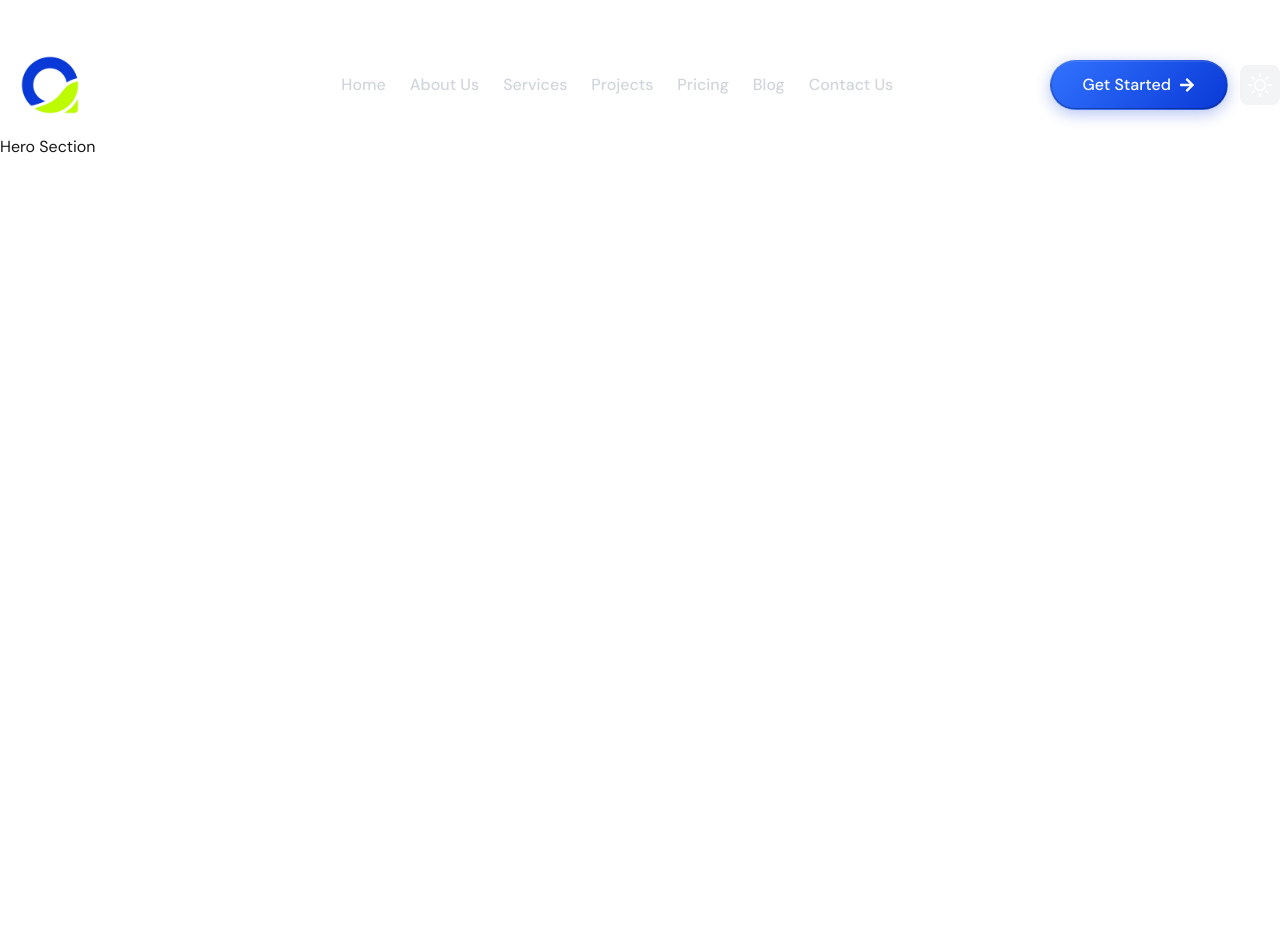
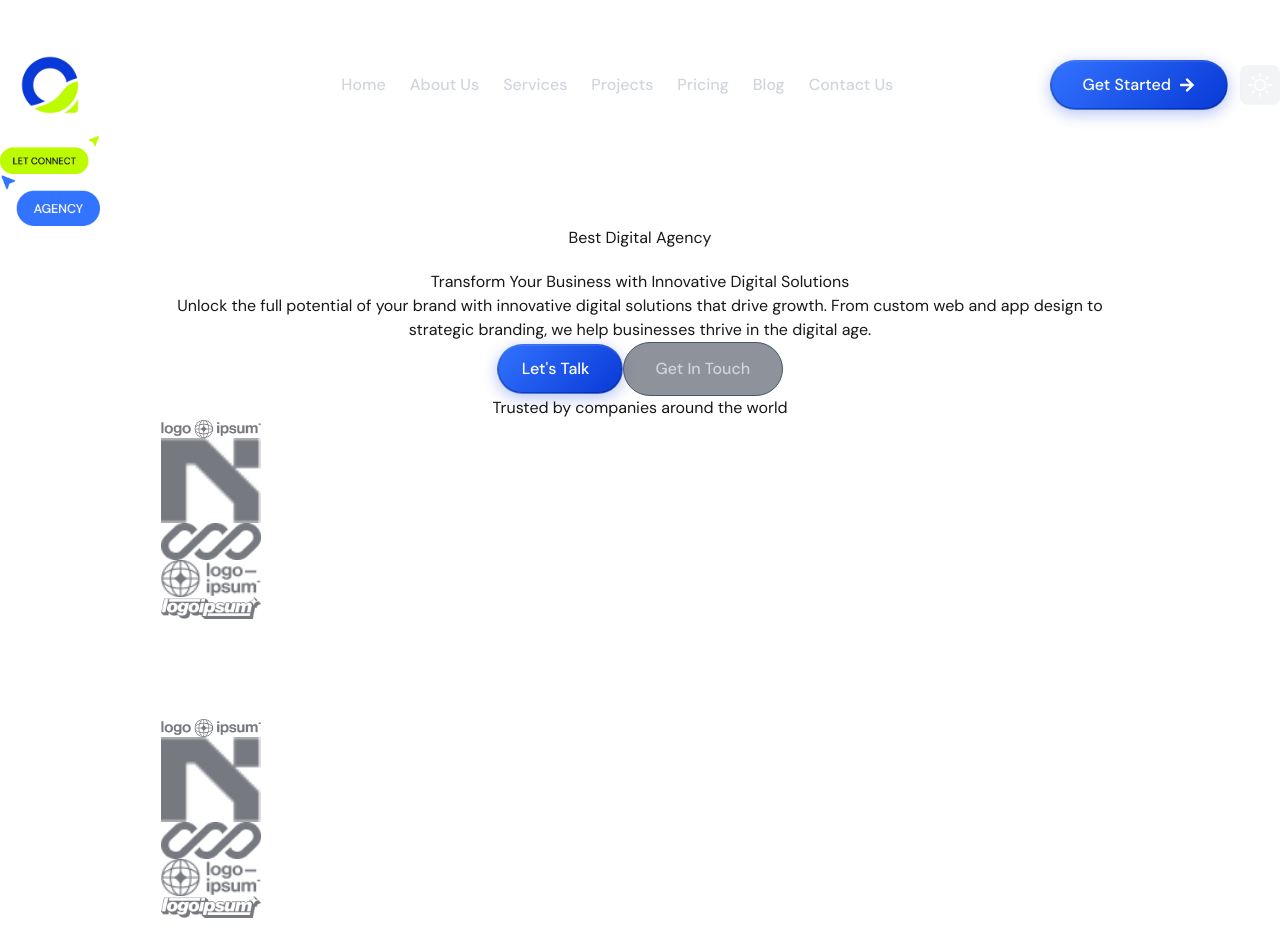
Before and after one commit to AbirDoesFrontend/cozmiq-agency-nextjs, a Next.js app: page / in a window 1280 px wide. Shown: the top 952 px of the page. Before the commit the page ends 800 px from the top, so only its background shows below. Built offline with nearby package versions, Linux system fonts and the light colour scheme.

Commit message:
Remove unused tag images and replace the Hero section in the homepage with a dedicated Hero component for improved structure.

```diff
--- a/src/app/page.tsx
+++ b/src/app/page.tsx
@@ -1,9 +1,9 @@
+import Hero from "@/components/home/Hero";
+
 export default function Home() {
   return (
     <>
-      <section>
-        <h2>Hero Section</h2>
-      </section>
+      <Hero />
     </>
   );
 }
--- /dev/null
+++ b/src/components/home/Hero.tsx
@@ -0,0 +1,177 @@
+import Image from "next/image";
+import React from "react";
+
+import LeftTagImage from "../../../public/img/left-tag.png";
+import RightTagImage from "../../../public/img/right-tag.png";
+import Group1Image from "../../../public/img/group-1.png";
+import Group2Image from "../../../public/img/group-2.png";
+import Group3Image from "../../../public/img/group-3.png";
+import Group4Image from "../../../public/img/group-4.png";
+import Group5Image from "../../../public/img/group-5.png";
+import Group6Image from "../../../public/img/group-6.png";
+
+const Hero = () => {
+  return (
+    <section className="hero-section">
+      <div className="hero-content-wrapper wrapper">
+        <div className="hidden lg:block">
+          <Image
+            src={LeftTagImage}
+            alt=""
+            className="hero-floating-tag-left"
+            width={100}
+            height={100}
+          />
+          <Image
+            src={RightTagImage}
+            alt=""
+            className="hero-floating-tag-right"
+            width={100}
+            height={100}
+          />
+        </div>
+        <div className="flex flex-col items-center gap-[20px] mx-auto">
+          <div className="hero-badge-container">
+            <h2>Best Digital Agency</h2>
+          </div>
+
+          <div className="mx-auto max-w-[959px] text-center">
+            <h1 className="hero-title">
+              Transform Your Business with Innovative Digital Solutions
+            </h1>
+
+            <p className="hero-description">
+              Unlock the full potential of your brand with innovative digital
+              solutions that drive growth. From custom web and app design to
+              strategic branding, we help businesses thrive in the digital age.
+            </p>
+
+            <div className="hero-cta-container">
+              <button className="px-7 py-3 border border-[#FFFFFF1A] get-started-btn">
+                Let&apos;s Talk <i className="fa-arrow-right fa-solid"></i>
+              </button>
+              <button className="bg-gray-800/50 hover:bg-gray-800 backdrop-blur px-8 py-3.5 border border-gray-600 rounded-[100px] font-medium text-[16px] text-gray-300 hover:text-[#0939d6] duration-200">
+                Get In Touch
+              </button>
+            </div>
+
+            <div className="trusted-companies-container">
+              <div className="trusted-companies-divider">
+                <div className="border-Width"></div>
+                <p className="trusted-companies-text">
+                  Trusted by companies around the world
+                </p>
+                <div className="border-Width"></div>
+              </div>
+              <div className="trusted-companies-carousel">
+                <div
+                  className="trusted-companies-track"
+                  id="trusted-companies-track"
+                >
+                  <div className="trusted-company-item">
+                    <Image
+                      src={Group1Image}
+                      alt=""
+                      width={100}
+                      height={100}
+                    />
+                  </div>
+                  <div className="trusted-company-item">
+                    <Image
+                      src={Group2Image}
+                      alt=""
+                      width={100}
+                      height={100}
+                    />
+                  </div>
+                  <div className="trusted-company-item">
+                    <Image
+                      src={Group3Image}
+                      alt=""
+                      width={100}
+                      height={100}
+                    />
+                  </div>
+                  <div className="trusted-company-item">
+                    <Image
+                      src={Group4Image}
+                      alt=""
+                      width={100}
+                      height={100}
+                    />
+                  </div>
+                  <div className="trusted-company-item">
+                    <Image
+                      src={Group5Image}
+                      alt=""
+                      width={100}
+                      height={100}
+                    />
+                  </div>
+                  <div className="trusted-company-item">
+                    <Image
+                      src={Group6Image}
+                      alt=""
+                      width={100}
+                      height={100}
+                    />
+                  </div>
+                  <div className="trusted-company-item">
+                    <Image
+                      src={Group1Image}
+                      alt=""
+                      width={100}
+                      height={100}
+                    />
+                  </div>
+                  <div className="trusted-company-item">
+                    <Image
+                      src={Group2Image}
+                      alt=""
+                      width={100}
+                      height={100}
+                    />
+                  </div>
+                  <div className="trusted-company-item">
+                    <Image
+                      src={Group3Image}
+                      alt=""
+                      width={100}
+                      height={100}
+                    />
+                  </div>
+                  <div className="trusted-company-item">
+                    <Image
+                      src={Group4Image}
+                      alt=""
+                      width={100}
+                      height={100}
+                    />
+                  </div>
+                  <div className="trusted-company-item">
+                    <Image
+                      src={Group5Image}
+                      alt=""
+                      width={100}
+                      height={100}
+                    />
+                  </div>
+                  <div className="trusted-company-item">
+                    <Image
+                      src={Group6Image}
+                      alt=""
+                      width={100}
+                      height={100}
+                    />
+                  </div>
+                </div>
+              </div>
+            </div>
+          </div>
+        </div>
+      </div>
+    </section>
+  );
+};
+
+export default Hero;
```
Also changed, not shown: public/img/left-tag.png (renamed from public/img/Left tag.png), public/img/right-tag.png (renamed from public/img/Right tag.png).
